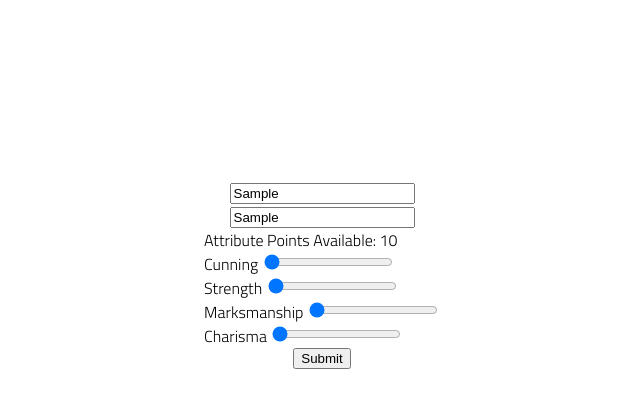
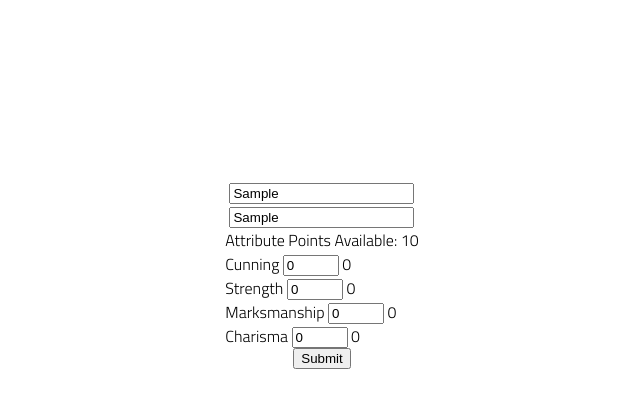
Before and after one commit to NickDayFSD/superDuperAdventure, a plain HTML site: page index.html in a window 1280 px wide. Both pictures are taken after typing "Sample", "Sample" into the empty fields and a click on the button "Submit". Shown: the whole page, without its empty margins (318-958 px from the left). Drawn offline with Linux system fonts and the light colour scheme.

Commit message:
attribute input logic

```diff
--- a/app.js
+++ b/app.js
@@ -1,20 +1,28 @@
 const sliderArray = document.querySelectorAll('.slider-inputs');
+const spanArray = document.querySelectorAll('.input-span');
+const totalAttributePoints = document.querySelector('#available-attribute-points');
 
 const form = document.querySelector('form');
 
-console.log(sliderArray);
 
-for (let slider of sliderArray) {
-    const current = slider.value;
-    console.log(current)
-}
-// on mousemove
+console.log(sliderArray)
 form.addEventListener('change', (e) => {
     e.preventDefault();
+    const cunning = Number(sliderArray[0].value);
+    const strength = Number(sliderArray[1].value);
+    const marksmanship = Number(sliderArray[2].value);
+    const charisma = Number(sliderArray[3].value);
+    let attributeTotal = strength + cunning + marksmanship + charisma;
+    let totalPoints = 10 - attributeTotal;
 
-    const formData = new FormData(form);
-    const attributesData =
-        console.log(e.target.value);
+    for (let slider of sliderArray) {
+        let nextSibling = slider.nextElementSibling;
+        nextSibling.textContent = slider.value;
+        slider.max = totalPoints;
+    }
+
+    totalAttributePoints.textContent = totalPoints;
+
 })
 
 form.addEventListener('submit', (e) => {
--- a/index.html
+++ b/index.html
@@ -31,23 +31,23 @@
                 </label>
                 <label>
                     Cunning
-                    <input type="range" class="slider-inputs" name="attributes" max="10" min="0" step="1" value="0">
-                    <span id="cunning-point-value"></span>
+                    <input type="number" class="slider-inputs" name="attributes" max="10" min="0" step="1" value="0">
+                    <span id="cunning-point-value" class="input-span"> 0 </span>
                 </label>
                 <label>
                     Strength
-                    <input type="range" class="slider-inputs" name="attributes" max="10" min="0" step="1" value="0">
-                    <span id="strength-point-value"></span>
+                    <input type="number" class="slider-inputs" name="attributes" max="10" min="0" step="1" value="0">
+                    <span id="strength-point-value" class="input-span"> 0 </span>
                 </label>
                 <label>
                     Marksmanship
-                    <input type="range" class="slider-inputs" name="attributes" max="10" min="0" step="1" value="0">
-                    <span id="marksmanship-point-value"></span>
+                    <input type="number" class="slider-inputs" name="attributes" max="10" min="0" step="1" value="0">
+                    <span id="marksmanship-point-value" class="input-span"> 0 </span>
                 </label>
                 <label>
                     Charisma
-                    <input type="range" class="slider-inputs" name="attributes" max="10" min="0" step="1" value="0">
-                    <span id="charisma-point-value"></span>
+                    <input type="number" class="slider-inputs" name="attributes" max="10" min="0" step="1" value="0">
+                    <span id="charisma-point-value" class="input-span"> 0 </span>
                 </label>
             </div>
             <button id="submit"> Submit </button>
```
